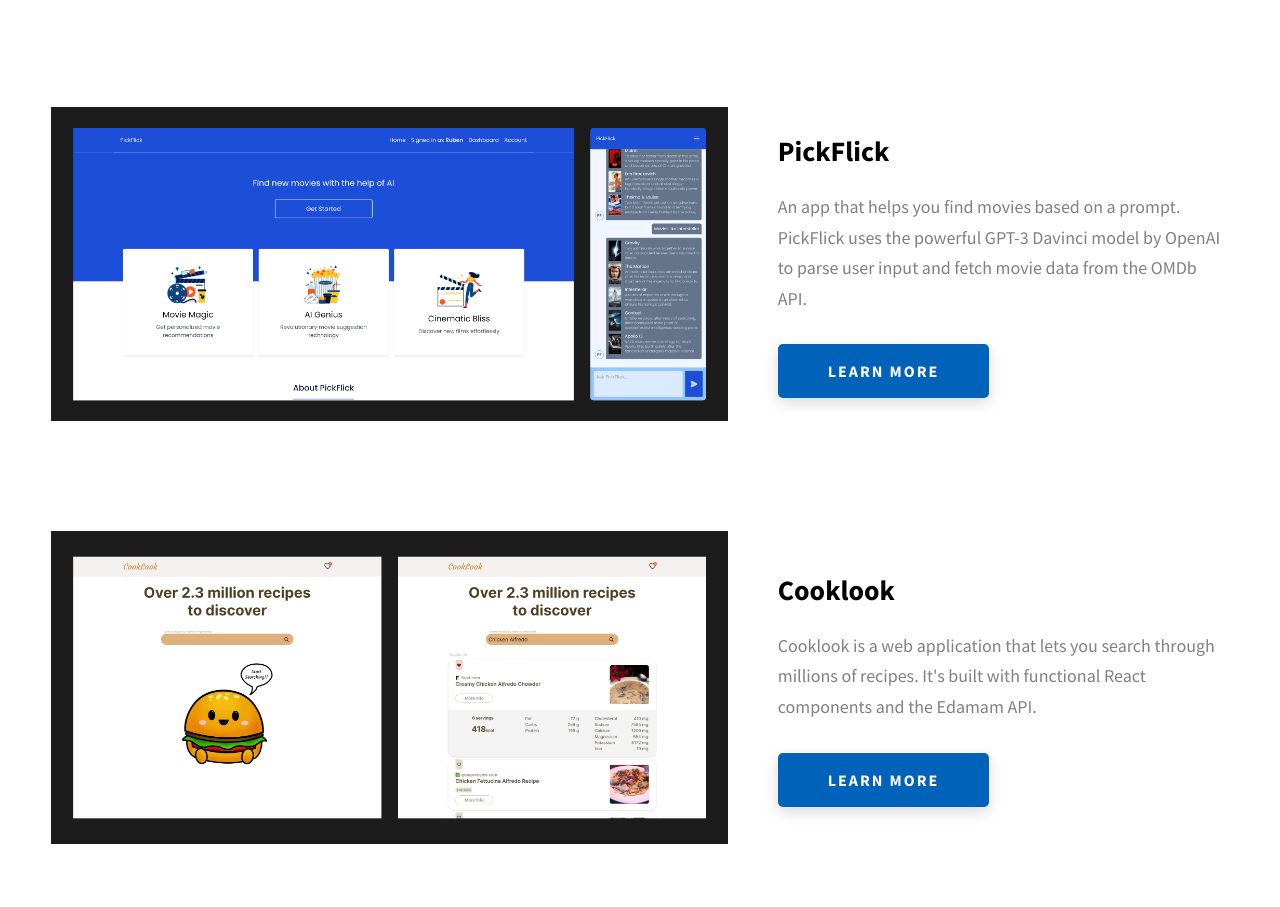
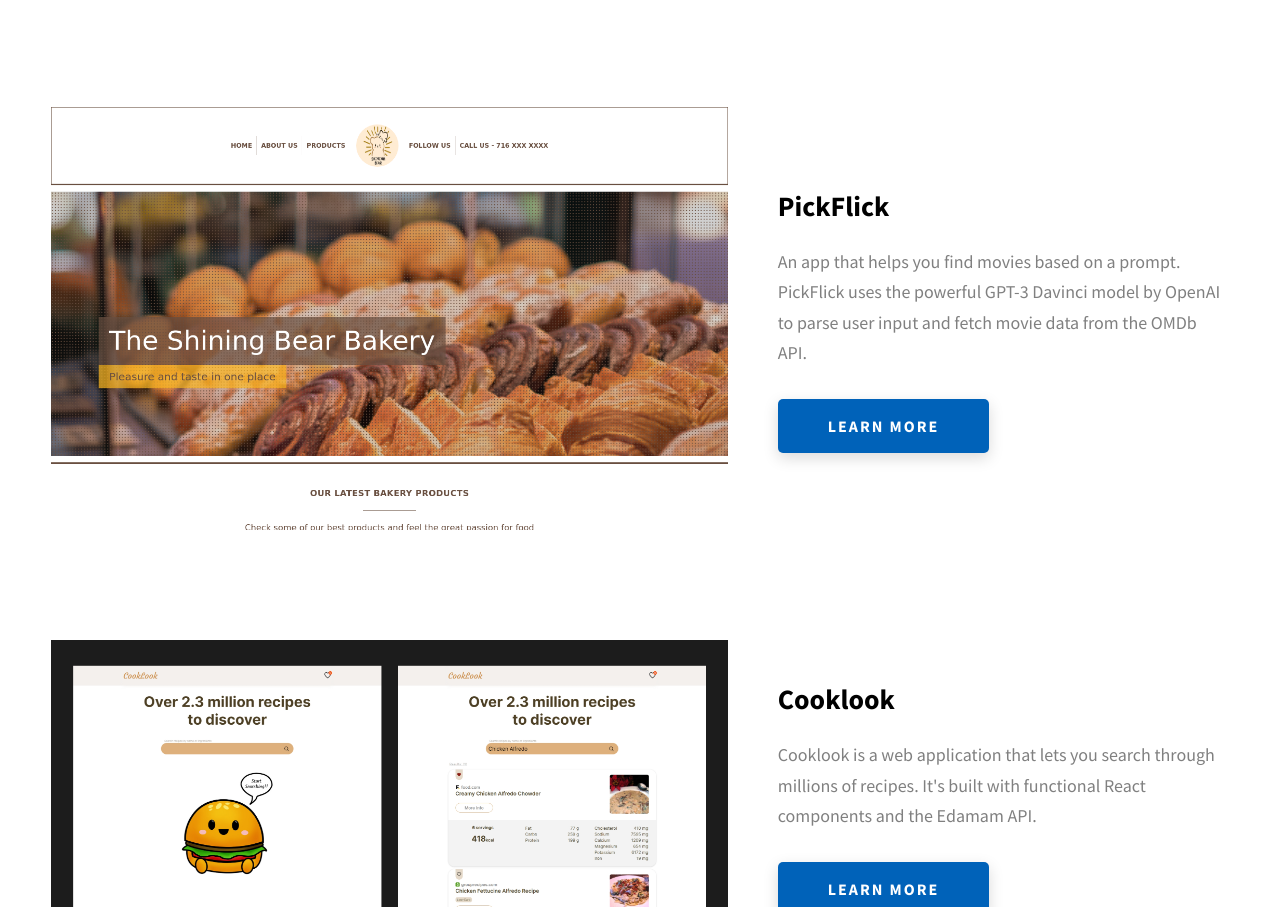
Before and after one commit to rubenhz/portfolio, a website built with Vite: page index.html in a window 1280 px wide. Shown: the part 1505-2412 px from the top of the page. Built offline with nearby package versions, Linux system fonts and the light colour scheme.

Commit message:
update readme

```diff
--- a/index.html
+++ b/index.html
@@ -184,7 +184,7 @@
           <div class="projects__row">
             <div class="projects__row-img-cont">
               <img
-                src="./assets/img/pickflick_img.png"
+                src="./assets/img/theshinningbearscreenshot.png"
                 alt="Software Screenshot"
                 class="projects__row-img"
                 loading="lazy"
```
Also changed, not shown: README.md, assets/img/theshinningbearscreenshot.png (added).
